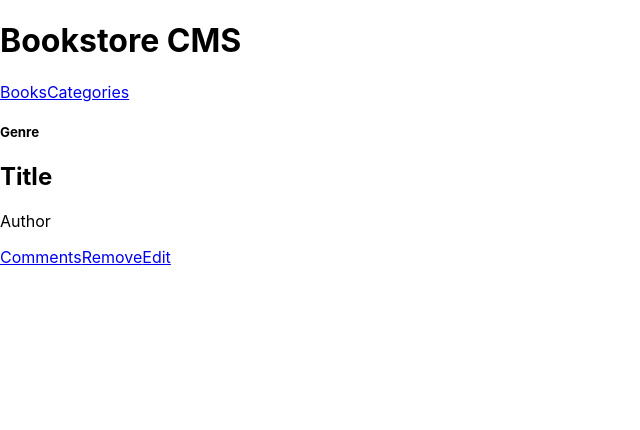
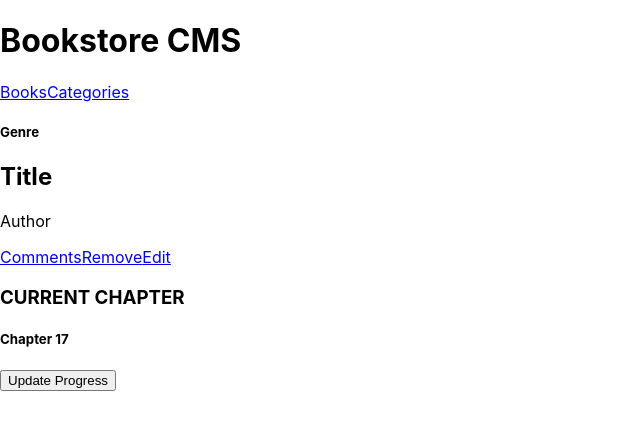
Before and after one commit to luftedar/book-store, a React (Create React App) app: page / in a window 1280 px wide. Shown: the top 430 px of the page, without its empty margins (0-640 px from the left). Built offline with nearby package versions, Linux system fonts and the light colour scheme.

Commit message:
Add Book Progress / Book Summary

```diff
--- a/src/components/Book.js
+++ b/src/components/Book.js
@@ -3,6 +3,7 @@ import React from 'react';
 function Book() {
   return (
     <div className="book-item">
+      <div className="book-desc">
         <h5>Genre</h5>
         <h2>Title</h2>
         <p>Author</p>
@@ -12,6 +13,13 @@ function Book() {
           <a href="http://localhost:3000/">Edit</a>
         </div>
       </div>
+      <div className="progress" />
+      <div className="summary">
+        <h3>CURRENT CHAPTER</h3>
+        <h5>Chapter 17</h5>
+        <button type="button">Update Progress</button>
+      </div>
+    </div>
   );
 }
 
```
Lines whose indentation alone changed are shown as unchanged.
